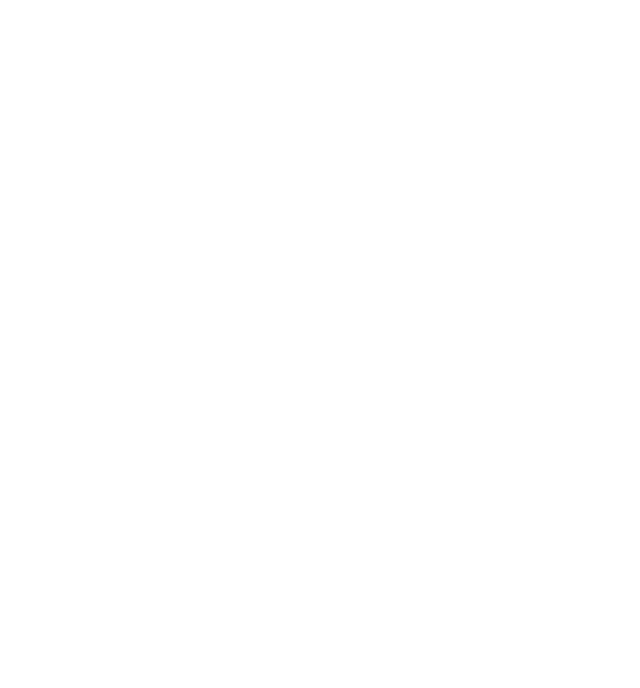
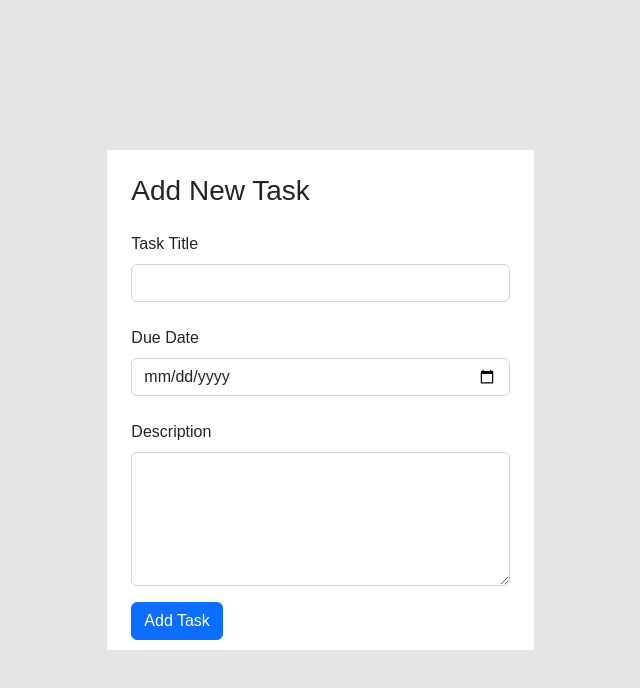
Before and after one commit to adilcodes/Javascript-ToDo-App, a plain HTML site: page index.html in a window 1280 px wide. Shown: the whole page, without its empty margins (106-746 px from the left). Drawn offline with nearby package versions, Linux system fonts and the light colour scheme.

Commit message:
Make the form ready to use

```diff
--- a/index.html
+++ b/index.html
@@ -13,7 +13,22 @@
     <title>TODO App</title>
 </head>
 <body>
-
+    <div class="left-sec col-md-4 p-4">
+        <h3 class="mb-4">Add New Task</h3>
+        <form id="form">
+            <p class="form-label">Task Title</p>
+            <input type="text" name="TaskTitle" class="form-control" id="taskInput">
+            <div id="msg"></div>
+            <br />
+            <p class="form-label">Due Date</p>
+            <input type="date" name="DueDate" class="form-control" id="dateInput">
+            <br />
+            <p class="form-label">Description</p>
+            <textarea name="Description" id="textarea" cols="30" rows="5" class="form-control"></textarea>
+            <button class="btn btn-primarybtn btn-primary mt-3">Add Task</button>
+        </form>
+    </div>
+    <div class="right-sec col-md-4"></div>
 
 
     <!-- Bootstrap Js CDN -->
--- a/style.css
+++ b/style.css
@@ -0,0 +1,16 @@
+body{
+    display: flex;
+    justify-content: center;
+    align-items: center;
+    min-height: 100vh;
+    overflow: hidden;
+    background-color: #e5e5e5;
+    font-family: sans-serif;
+}
+
+/* Designing Left Section */
+
+.left-sec{
+    height: 500px;
+    background-color: #fff;
+}
```
